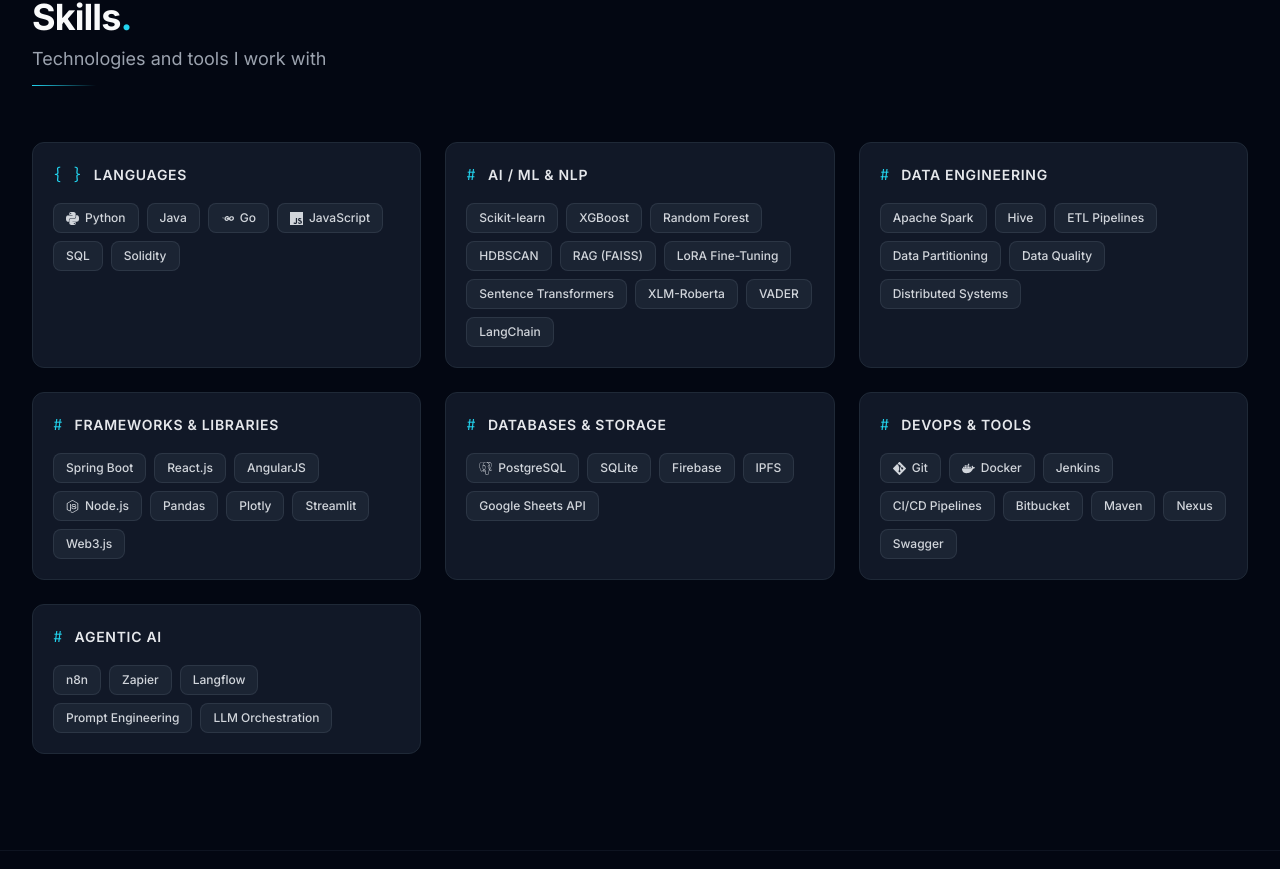
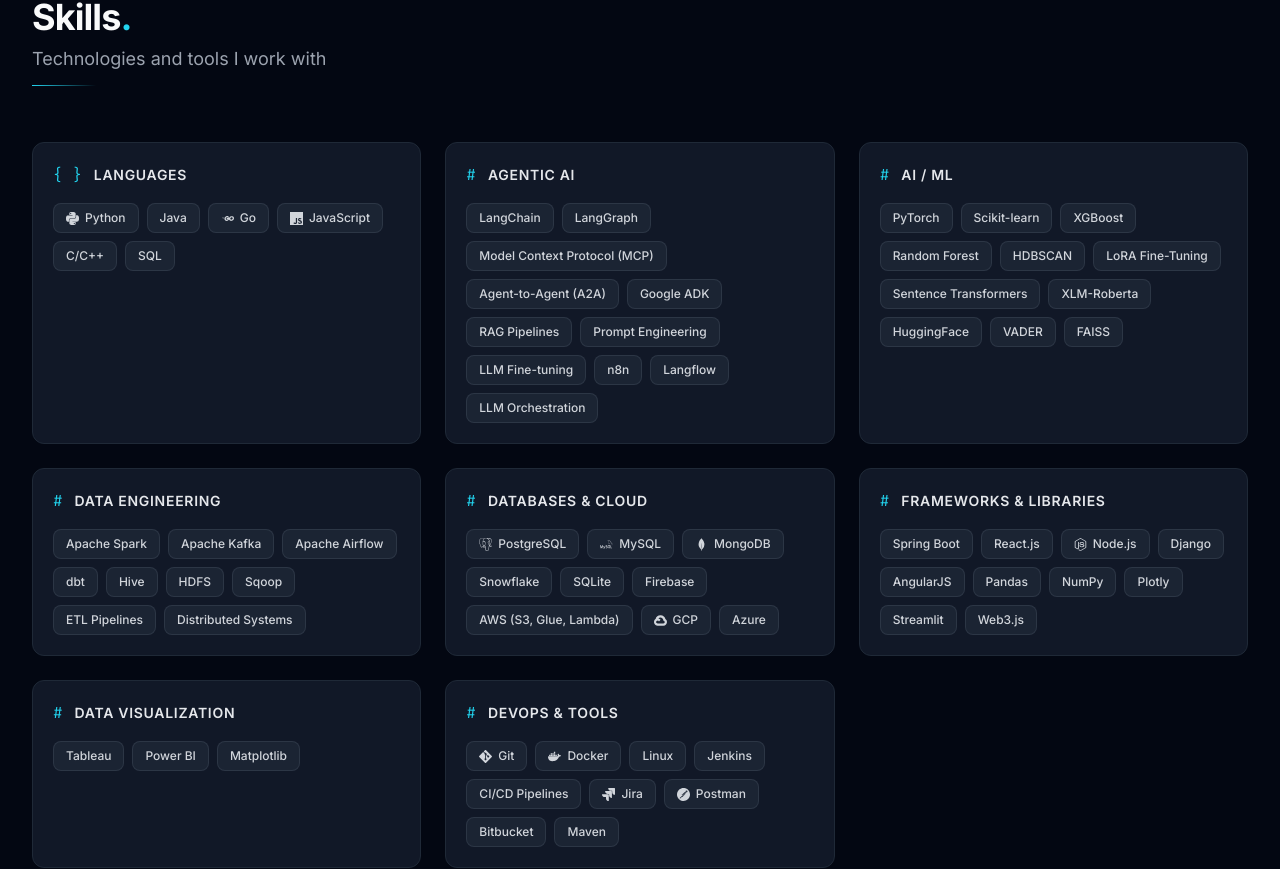
Before and after one commit to sanket1305/Portfolio, a React (Vite) app: page / in a window 1280 px wide. Shown: the part 3172-4041 px from the top of the page. Built offline with nearby package versions, Linux system fonts and the light colour scheme; no server answers.

Commit message:
added code for having live stats from leetcode API and also adding some old files

```diff
--- a/index.html
+++ b/index.html
@@ -4,8 +4,25 @@
     <meta charset="UTF-8" />
     <link rel="icon" type="image/svg+xml" href="/vite.svg" />
     <meta name="viewport" content="width=device-width, initial-scale=1.0, maximum-scale=5.0" />
-    <meta name="description" content="Developer portfolio — full stack engineer passionate about building great products." />
-    <title>Portfolio</title>
+
+    <!-- Primary meta -->
+    <title>Sanket Deshmukh — Data Engineer & Agentic AI</title>
+    <meta name="description" content="Portfolio of Sanket Deshmukh — Data Engineer and Agentic AI practitioner with 3+ years building large-scale ETL pipelines, distributed systems, and LLM-driven workflows." />
+
+    <!-- Open Graph (LinkedIn, Facebook, Slack, etc.) -->
+    <meta property="og:type"        content="website" />
+    <meta property="og:url"         content="https://sanket1305.github.io/Portfolio/" />
+    <meta property="og:title"       content="Sanket Deshmukh — Data Engineer & Agentic AI" />
+    <meta property="og:description" content="Portfolio of Sanket Deshmukh — Data Engineer and Agentic AI practitioner with 3+ years building large-scale ETL pipelines, distributed systems, and LLM-driven workflows." />
+    <meta property="og:image"       content="https://sanket1305.github.io/Portfolio/preview.png" />
+    <meta property="og:image:alt"   content="Sanket Deshmukh" />
+
+    <!-- Twitter / X Card -->
+    <meta name="twitter:card"        content="summary_large_image" />
+    <meta name="twitter:site"        content="@deshmukhsankett" />
+    <meta name="twitter:title"       content="Sanket Deshmukh — Data Engineer & Agentic AI" />
+    <meta name="twitter:description" content="Portfolio of Sanket Deshmukh — Data Engineer and Agentic AI practitioner with 3+ years building large-scale ETL pipelines, distributed systems, and LLM-driven workflows." />
+    <meta name="twitter:image"       content="https://sanket1305.github.io/Portfolio/preview.png" />
   </head>
   <body>
     <div id="root"></div>
--- a/src/components/sections/CompetitiveProgramming.jsx
+++ b/src/components/sections/CompetitiveProgramming.jsx
@@ -1,8 +1,9 @@
-import { ExternalLink, Briefcase, Code2 } from 'lucide-react';
+import { ExternalLink, Briefcase, Code2, RefreshCw } from 'lucide-react';
 import { SiLeetcode } from 'react-icons/si';
 import { motion } from 'framer-motion';
 import SectionWrapper from '../ui/SectionWrapper';
 import SectionTitle from '../ui/SectionTitle';
+import { useLeetCodeStats } from '../../hooks/useLeetCodeStats';
 
 import ltimLogo       from '../../assets/ltimindtree_logo.jpeg';
 import infosysLogo    from '../../assets/infosys_logo.jpeg';
@@ -49,31 +50,17 @@
   );
 }
 
-/* ── Main component ────────────────────────────────────────── */
-export default function CompetitiveProgramming({ data }) {
-  const { profiles = [], ppoOffers = [] } = data;
-  const total = (s) => (s.easy ?? 0) + (s.medium ?? 0) + (s.hard ?? 0);
-
-  return (
-    <SectionWrapper id="competitive" className="border-b border-gray-200/60 dark:border-gray-800/40">
-      <SectionTitle
-        title="Competitive Programming"
-        subtitle="Coding profiles and pre-placement offers"
-      />
-
-      {/* ── Coding profiles ── */}
-      {profiles.length > 0 && (
-        <div className="mb-14">
-          <p className="text-xs font-semibold text-gray-400 dark:text-gray-500 uppercase tracking-widest mb-6">
-            Coding Profiles
-          </p>
-
-          <div className="grid grid-cols-1 sm:grid-cols-2 lg:grid-cols-3 gap-5">
-            {profiles.map((profile, i) => {
+/* ── Profile card (fetches live stats) ─────────────────────── */
+function ProfileCard({ profile, index }) {
   const cfg = PLATFORM_CONFIG[profile.platform] ?? fallbackConfig;
   const { Icon, iconColor, iconBg, iconBorder, cardBorder, hoverBorder, hoverShadow } = cfg;
-              const stats = profile.stats;
-              const solved = total(stats);
+
+  const { stats, loading, error } = useLeetCodeStats(
+    profile.platform === 'LeetCode' ? profile.username : null,
+    profile.stats,
+  );
+
+  const solved = (stats.easy ?? 0) + (stats.medium ?? 0) + (stats.hard ?? 0);
 
   return (
     <motion.a
@@ -84,7 +71,7 @@
       initial={{ opacity: 0, y: 20 }}
       whileInView={{ opacity: 1, y: 0 }}
       viewport={{ once: true }}
-                  transition={{ duration: 0.45, delay: i * 0.1 }}
+      transition={{ duration: 0.45, delay: index * 0.1 }}
       className={`
         group relative flex flex-col
         bg-gray-50 dark:bg-gray-900
@@ -114,23 +101,61 @@
 
       {/* Total solved badge */}
       <div className="flex items-center gap-2 mb-4">
+        {loading ? (
+          <RefreshCw size={18} className="animate-spin text-gray-400 dark:text-gray-500" />
+        ) : (
           <span className="text-2xl font-extrabold text-gray-900 dark:text-gray-50">
             {solved}
           </span>
+        )}
         <span className="text-xs text-gray-400 dark:text-gray-500 leading-tight">
           problems<br />solved
+          {error && <span className="block text-[10px] text-gray-300 dark:text-gray-600">(cached)</span>}
         </span>
       </div>
 
       {/* Easy / Medium / Hard breakdown */}
       <div className="flex gap-2 mt-auto">
+        {loading ? (
+          <>
+            <div className="flex-1 bg-gray-100 dark:bg-gray-800 rounded-lg py-2.5 animate-pulse" />
+            <div className="flex-1 bg-gray-100 dark:bg-gray-800 rounded-lg py-2.5 animate-pulse" />
+            <div className="flex-1 bg-gray-100 dark:bg-gray-800 rounded-lg py-2.5 animate-pulse" />
+          </>
+        ) : (
+          <>
             <StatPill label="Easy"   value={stats.easy}   colour="text-emerald-500 dark:text-emerald-400" />
             <StatPill label="Medium" value={stats.medium} colour="text-amber-500   dark:text-amber-400"   />
             <StatPill label="Hard"   value={stats.hard}   colour="text-rose-500    dark:text-rose-400"    />
+          </>
+        )}
       </div>
     </motion.a>
   );
-            })}
+}
+
+/* ── Main component ────────────────────────────────────────── */
+export default function CompetitiveProgramming({ data }) {
+  const { profiles = [], ppoOffers = [] } = data;
+
+  return (
+    <SectionWrapper id="competitive" className="border-b border-gray-200/60 dark:border-gray-800/40">
+      <SectionTitle
+        title="Competitive Programming"
+        subtitle="Coding profiles and pre-placement offers"
+      />
+
+      {/* ── Coding profiles ── */}
+      {profiles.length > 0 && (
+        <div className="mb-14">
+          <p className="text-xs font-semibold text-gray-400 dark:text-gray-500 uppercase tracking-widest mb-6">
+            Coding Profiles
+          </p>
+
+          <div className="grid grid-cols-1 sm:grid-cols-2 lg:grid-cols-3 gap-5">
+            {profiles.map((profile, i) => (
+              <ProfileCard key={profile.id} profile={profile} index={i} />
+            ))}
           </div>
         </div>
       )}
--- a/src/data/portfolio.json
+++ b/src/data/portfolio.json
@@ -137,60 +137,82 @@
   ],
 
   "skills": {
-    "Languages": ["Python", "Java", "Go", "JavaScript", "SQL", "Solidity"],
-    "AI / ML & NLP": [
+    "Languages": ["Python", "Java", "Go", "JavaScript", "C/C++", "SQL"],
+    "Agentic AI": [
+      "LangChain",
+      "LangGraph",
+      "Model Context Protocol (MCP)",
+      "Agent-to-Agent (A2A)",
+      "Google ADK",
+      "RAG Pipelines",
+      "Prompt Engineering",
+      "LLM Fine-tuning",
+      "n8n",
+      "Langflow",
+      "LLM Orchestration"
+    ],
+    "AI / ML": [
+      "PyTorch",
       "Scikit-learn",
       "XGBoost",
       "Random Forest",
       "HDBSCAN",
-      "RAG (FAISS)",
       "LoRA Fine-Tuning",
       "Sentence Transformers",
       "XLM-Roberta",
+      "HuggingFace",
       "VADER",
-      "LangChain"
+      "FAISS"
     ],
     "Data Engineering": [
       "Apache Spark",
+      "Apache Kafka",
+      "Apache Airflow",
+      "dbt",
       "Hive",
+      "HDFS",
+      "Sqoop",
       "ETL Pipelines",
-      "Data Partitioning",
-      "Data Quality",
       "Distributed Systems"
+    ],
+    "Databases & Cloud": [
+      "PostgreSQL",
+      "MySQL",
+      "MongoDB",
+      "Snowflake",
+      "SQLite",
+      "Firebase",
+      "AWS (S3, Glue, Lambda)",
+      "GCP",
+      "Azure"
     ],
     "Frameworks & Libraries": [
       "Spring Boot",
       "React.js",
+      "Node.js",
+      "Django",
       "AngularJS",
-      "Node.js",
       "Pandas",
+      "NumPy",
       "Plotly",
       "Streamlit",
       "Web3.js"
     ],
-    "Databases & Storage": [
-      "PostgreSQL",
-      "SQLite",
-      "Firebase",
-      "IPFS",
-      "Google Sheets API"
+    "Data Visualization": [
+      "Tableau",
+      "Power BI",
+      "Matplotlib"
     ],
     "DevOps & Tools": [
       "Git",
       "Docker",
+      "Linux",
       "Jenkins",
       "CI/CD Pipelines",
+      "Jira",
+      "Postman",
       "Bitbucket",
-      "Maven",
-      "Nexus",
-      "Swagger"
-    ],
-    "Agentic AI": [
-      "n8n",
-      "Zapier",
-      "Langflow",
-      "Prompt Engineering",
-      "LLM Orchestration"
+      "Maven"
     ]
   },
 
@@ -399,9 +421,9 @@
         "username": "deshmukhsanket",
         "url": "https://leetcode.com/deshmukhsanket",
         "stats": {
-          "easy": 293,
-          "medium": 429,
-          "hard": 75
+          "easy": 298,
+          "medium": 444,
+          "hard": 78
         }
       }
     ],
--- /dev/null
+++ b/src/hooks/useLeetCodeStats.js
@@ -0,0 +1,51 @@
+import { useState, useEffect } from 'react';
+
+const API_BASE = 'https://alfa-leetcode-api.onrender.com';
+
+/**
+ * Fetches live LeetCode stats for a given username.
+ * Falls back to `fallbackStats` if the request fails.
+ */
+export function useLeetCodeStats(username, fallbackStats) {
+  const [stats, setStats] = useState(fallbackStats);
+  const [loading, setLoading] = useState(true);
+  const [error, setError] = useState(null);
+
+  useEffect(() => {
+    if (!username) {
+      setLoading(false);
+      return;
+    }
+
+    let cancelled = false;
+
+    async function fetchStats() {
+      try {
+        const res = await fetch(`${API_BASE}/${username}/solved`);
+        if (!res.ok) throw new Error(`HTTP ${res.status}`);
+        const data = await res.json();
+
+        if (!cancelled) {
+          setStats({
+            easy:   data.easySolved   ?? fallbackStats.easy,
+            medium: data.mediumSolved ?? fallbackStats.medium,
+            hard:   data.hardSolved   ?? fallbackStats.hard,
+          });
+          setError(null);
+        }
+      } catch (err) {
+        if (!cancelled) {
+          setError(err.message);
+          // keep fallbackStats already set as default
+        }
+      } finally {
+        if (!cancelled) setLoading(false);
+      }
+    }
+
+    fetchStats();
+    return () => { cancelled = true; };
+  }, [username]); // eslint-disable-line react-hooks/exhaustive-deps
+
+  return { stats, loading, error };
+}
```
Also changed, not shown: public/preview.png (added), 6 other files (tests, documents, lock files or other folders). Lines whose indentation alone changed are shown as unchanged.
